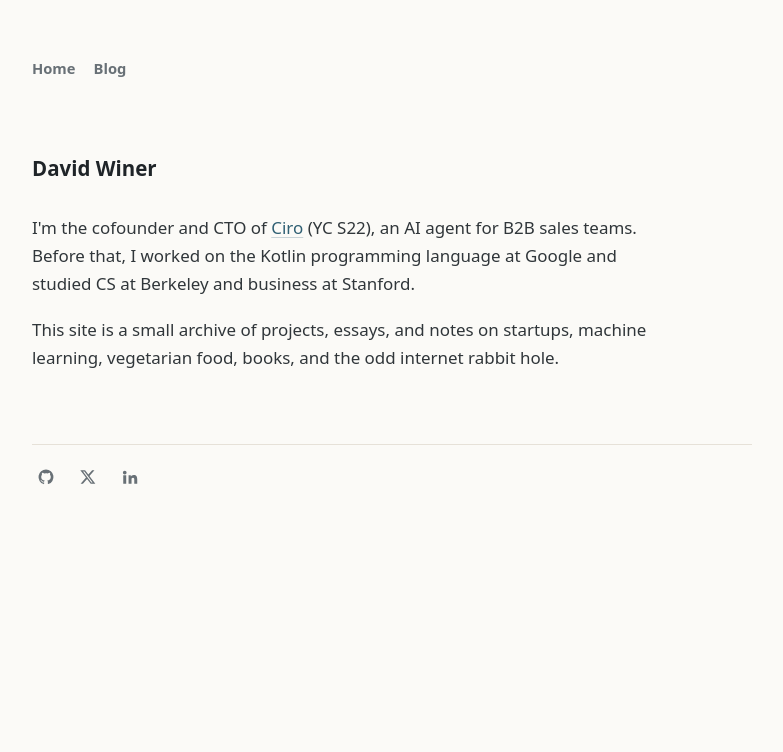
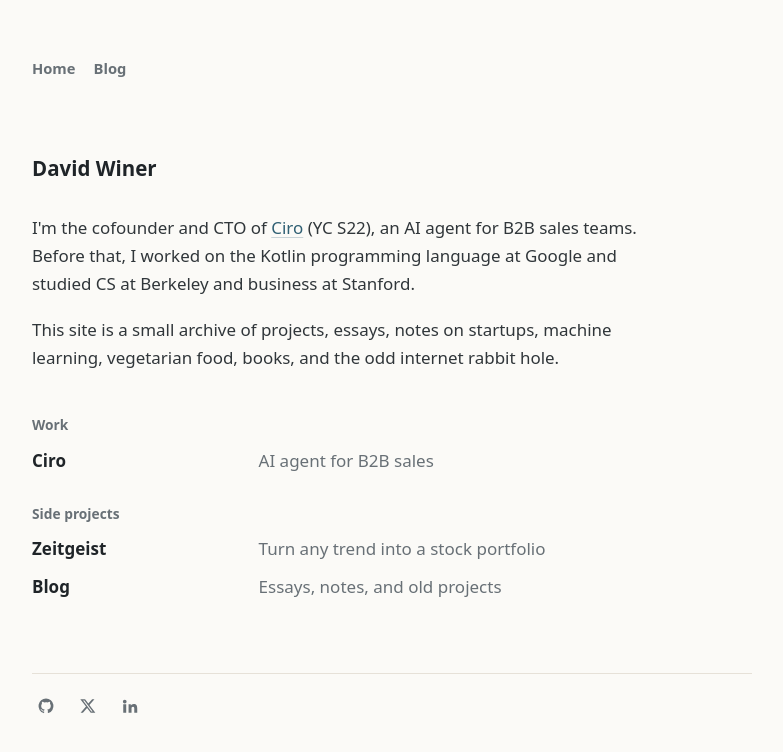
Before and after one commit to davidjwiner/davidjwiner.github.io, a Next.js app: page / in a window 1280 px wide. Shown: the top 752 px of the page, without its empty margins (248-1031 px from the left). Built offline with nearby package versions, Linux system fonts and the light colour scheme.

Commit message:
Add projects to homepage

```diff
--- a/app/globals.css
+++ b/app/globals.css
@@ -146,6 +146,48 @@ tr:nth-child(even) {
   color: var(--text);
   font-weight: 650;
   text-decoration-color: rgb(31 36 40 / 20%);
+}
+
+.projects {
+  display: grid;
+  gap: 28px;
+  margin-top: 42px;
+}
+
+.projects h3 {
+  margin: 0 0 10px;
+  color: var(--muted);
+  font-size: 0.86rem;
+  font-weight: 700;
+}
+
+.projects ul {
+  display: grid;
+  gap: 10px;
+  padding: 0;
+  margin: 0;
+  list-style: none;
+}
+
+.projects li {
+  display: grid;
+  grid-template-columns: minmax(110px, 0.45fr) 1fr;
+  gap: 18px;
+  align-items: baseline;
+}
+
+.projects a {
+  color: var(--text);
+  font-weight: 700;
+  text-decoration: none;
+}
+
+.projects a:hover {
+  color: var(--accent);
+}
+
+.projects span {
+  color: var(--muted);
 }
 
 .post-list {
@@ -315,6 +357,11 @@ p.caption {
     display: block;
   }
 
+  .projects li {
+    grid-template-columns: 1fr;
+    gap: 2px;
+  }
+
   table {
     display: block;
     overflow-x: auto;
--- a/app/page.tsx
+++ b/app/page.tsx
@@ -1,3 +1,5 @@
+import Link from 'next/link';
+
 export default function Home() {
   return (
     <section className="home">
@@ -8,9 +10,35 @@ export default function Home() {
           I&apos;m the cofounder and CTO of <a href="https://www.ciro.io">Ciro</a> (YC S22), an AI agent for B2B sales teams. Before that, I worked on the Kotlin programming language at Google and studied CS at Berkeley and business at Stanford.
         </p>
         <p>
-          This site is a small archive of projects, essays, and notes on startups, machine learning,
+          This site is a small archive of projects, essays, notes on startups, machine learning,
           vegetarian food, books, and the odd internet rabbit hole.
         </p>
+      </div>
+
+      <div className="projects">
+        <section>
+          <h3>Work</h3>
+          <ul>
+            <li>
+              <a href="https://www.ciro.io">Ciro</a>
+              <span>AI agent for B2B sales</span>
+            </li>
+          </ul>
+        </section>
+
+        <section>
+          <h3>Side projects</h3>
+          <ul>
+            <li>
+              <a href="https://www.zeitgeisthq.com/">Zeitgeist</a>
+              <span>Turn any trend into a stock portfolio</span>
+            </li>
+            <li>
+              <Link href="/blog/">Blog</Link>
+              <span>Essays, notes, and old projects</span>
+            </li>
+          </ul>
+        </section>
       </div>
     </section>
   );
```
